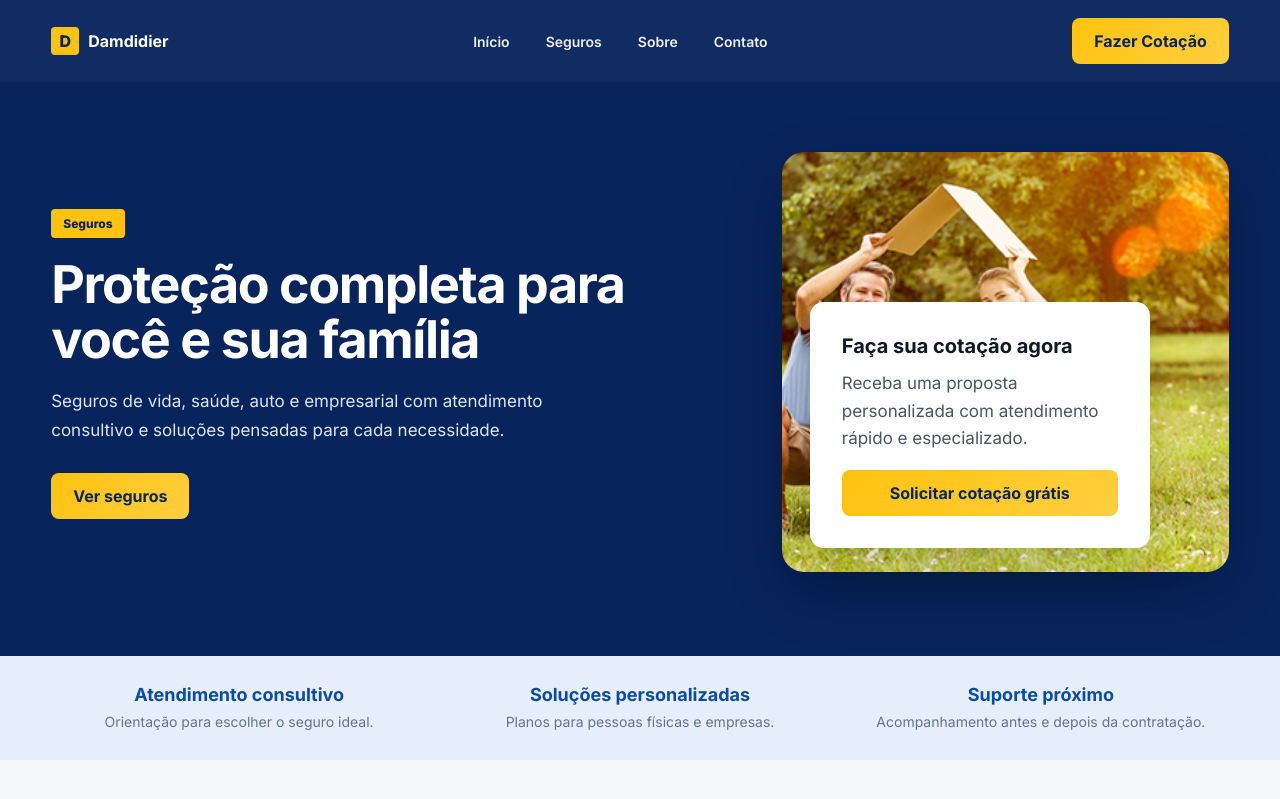
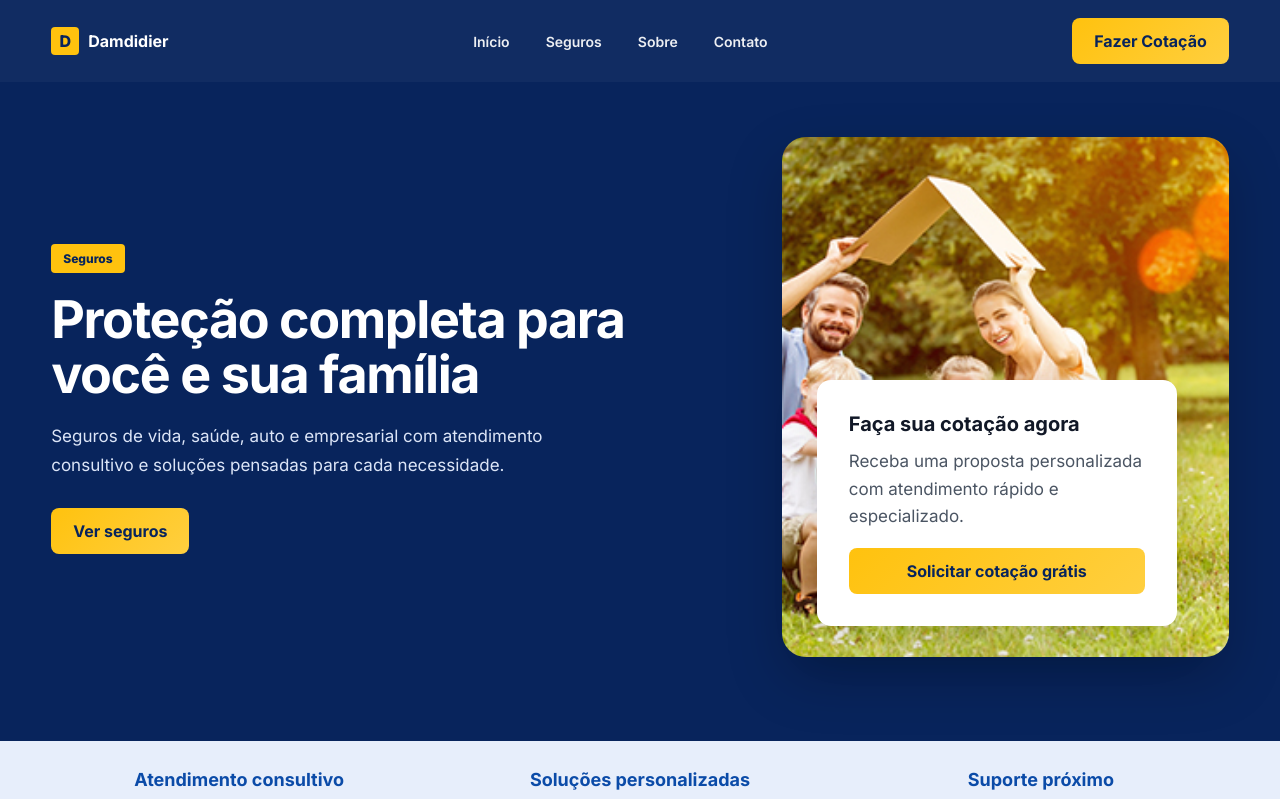
Before and after one commit to joaomps11/project-damdidier-site, a Next.js app: page / in a window 1280 px wide. Shown: the top 799 px of the page. Built offline with nearby package versions, Linux system fonts and the light colour scheme.

Commit message:
Update globals.css

```diff
--- a/app/globals.css
+++ b/app/globals.css
@@ -100,7 +100,7 @@ a {
 .hero {
   background: #08245c;
   color: #ffffff;
-  padding: 70px 0 80px;
+  padding: 55px 0 80px;
 }
 
 .hero-content {
@@ -535,17 +535,19 @@ a {
 
 .hero-visual img {
   width: 100%;
-  height: 420px;
+  height: 520px;
   object-fit: cover;
-  border-radius: 22px;
+  object-position: center;
+  border-radius: 24px;
   box-shadow: 0 22px 55px rgba(0, 0, 0, 0.22);
 }
 
 .quote-box.floating {
   position: absolute;
-  left: 28px;
-  bottom: 28px;
-  width: 340px;
+  left: 35px;
+  bottom: 35px;
+  width: 360px;
+  backdrop-filter: blur(10px);
 }
 
 .quote-box.floating p {
```
